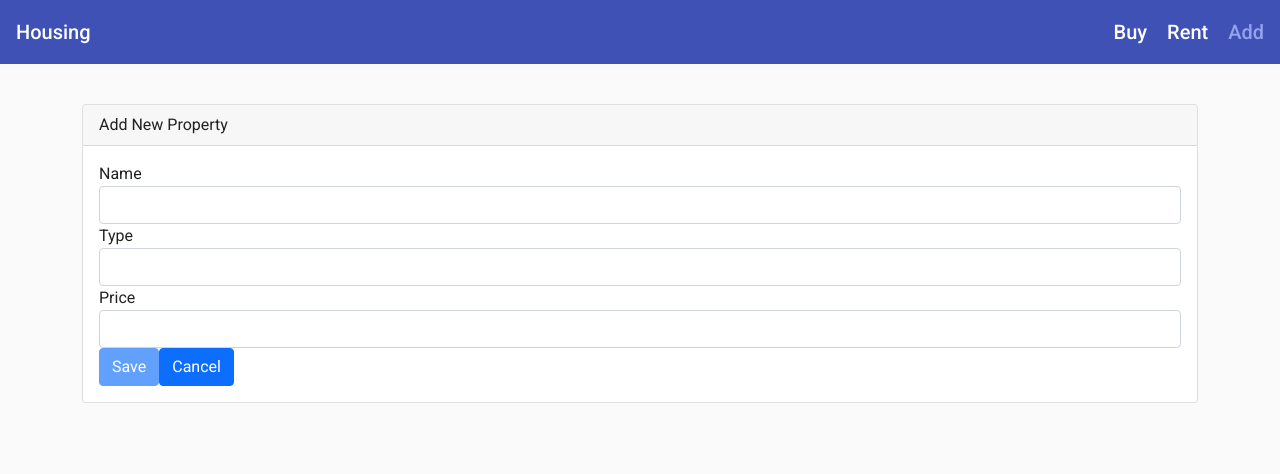
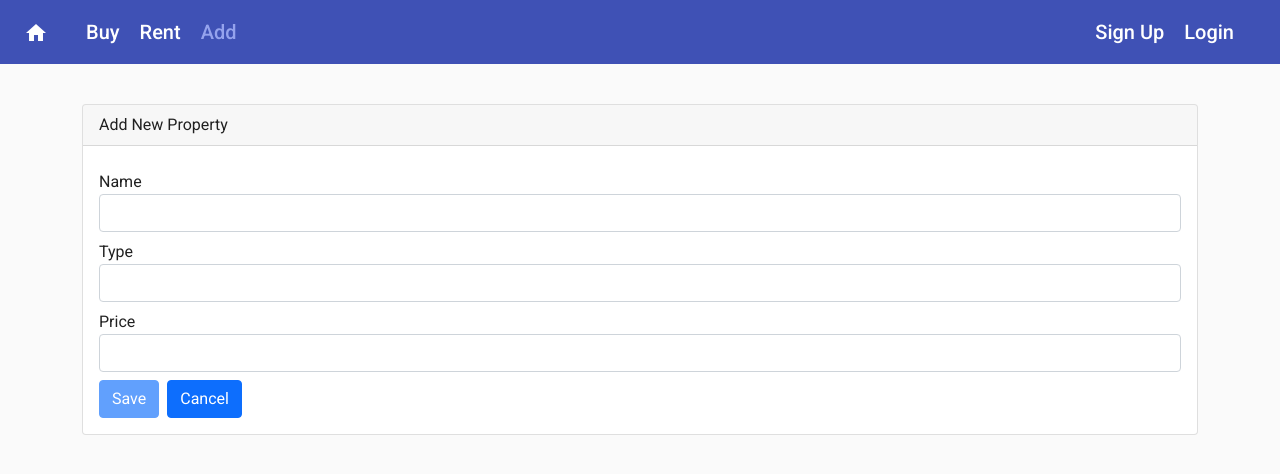
Before and after one commit to zEEmperon/Housing-WebApplication, an Angular app in the folder Frontend/: page /add-property in a window 1280 px wide. Shown: the top 474 px of the page. Built offline with nearby package versions, Linux system fonts and the light colour scheme.

Commit message:
some navbar modernizations

```diff
--- a/Frontend/src/app/app.component.html
+++ b/Frontend/src/app/app.component.html
@@ -10,6 +10,12 @@
       <a mat-list-item routerLink="add-property" routerLinkActive="active">
         <span class="label">Add</span>
       </a>
+      <a mat-list-item routerLink="login" routerLinkActive="active">
+        <span class="label">Login</span>
+      </a>
+      <a mat-list-item routerLink="signup" routerLinkActive="active">
+        <span class="label">Sign Up</span>
+      </a>
     </mat-nav-list>
   </mat-sidenav>
   <mat-sidenav-content>
@@ -20,11 +26,11 @@
         </button>
       </div>
       <div>
-        <a routerLink="">
-          Housing
+        <a mat-icon-button>
+          <mat-icon routerLink="">home</mat-icon>
         </a>
       </div>
-      <div fxFlex fxLayout fxLayoutAlign="flex-end" fxHide.xs>
+      <div fxFlex fxLayout fxLayoutAlign="flex-start" fxHide.xs [style.margin-left.px]="30">
         <ul fxLayout fxLayoutGap="20px" class="navigation-items">
           <li>
             <a routerLink="" routerLinkActive="active" [routerLinkActiveOptions]="{exact: true}">
@@ -43,6 +49,20 @@
           </li>
         </ul>
       </div>
+      <div fxFlex fxLayout fxLayoutAlign="flex-end" fxHide.xs [style.margin-right.px]="30">
+        <ul fxLayout fxLayoutGap="20px" class="navigation-items">
+          <li>
+            <a routerLink="/signup" routerLinkActive="active">
+              <span class="label">Sign Up</span>
+            </a>
+          </li>
+          <li>
+            <a routerLink="/login" routerLinkActive="active">
+              <span class="label">Login</span>
+            </a>
+          </li>
+        </ul>
+      </div>
     </mat-toolbar>
     <main>
       <div class="container">
--- a/Frontend/src/app/core/property/add-property/add-property.component.html
+++ b/Frontend/src/app/core/property/add-property/add-property.component.html
@@ -4,24 +4,24 @@
   </div>
   <div class="card-body">
     <form (ngSubmit)="onSubmit()" #Form="ngForm">
-      <div class="form-group col-12">
+      <div class="form-group col-12 mt-2">
         <label for="name">Name</label>
         <input type="text" #propName='ngModel' class="form-control" ngModel name="name" required minlength="5">
         <span *ngIf="!propName.valid && propName.touched" class="error-block">
-          <span *ngIf="propName.errors?.['required']">Please provide name</span>
+          <span *ngIf="propName.errors?.['required']">Please provide the name</span>
           <span *ngIf="propName.errors?.['minlength']">Name must be at least 5 character long</span>
         </span>
       </div>
-      <div class="form-group col-12">
+      <div class="form-group col-12 mt-2">
         <label for="type">Type</label>
         <input type="text" class="form-control" ngModel name="type">
       </div>
-      <div class="form-group col-12">
+      <div class="form-group col-12 mt-2">
         <label for="price">Price</label>
         <input type="text" class="form-control" ngModel name="price">
       </div>
-      <div class="form-group">
-        <button  [disabled]="!Form.valid" type="submit" class="btn btn-primary mr-sm-2">Save</button>
+      <div class="form-group mt-2">
+        <button  [disabled]="!Form.valid" type="submit" class="btn btn-primary me-2">Save</button>
         <button type="cancel" class="btn btn-primary">Cancel</button>
       </div>
     </form>
```
